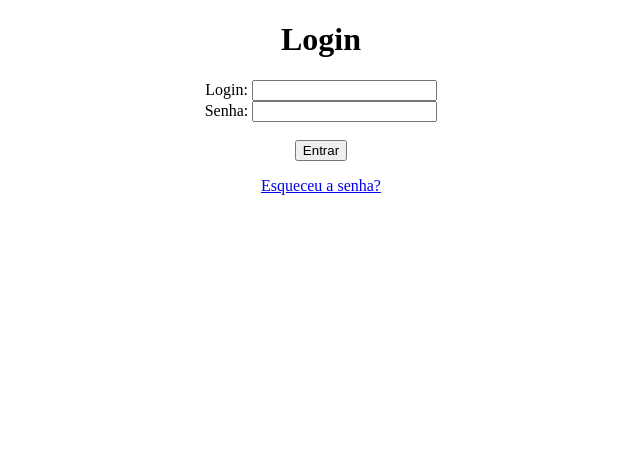
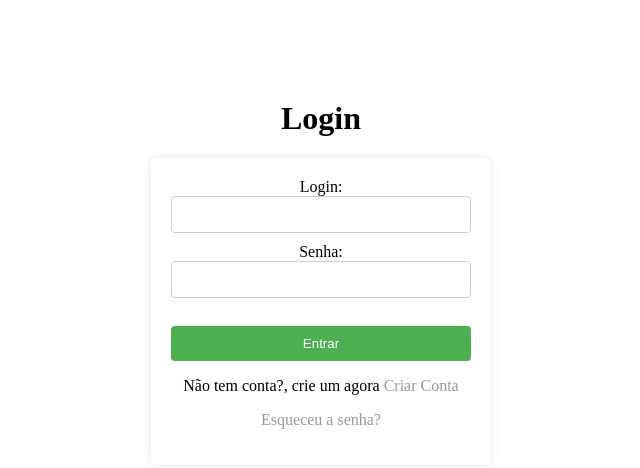
Before and after one commit to brunowan45/projetoa3, a PHP site: page /login.php in a window 1280 px wide. Shown: the top 468 px of the page, without its empty margins (319-959 px from the left). Run offline with PHP 8.4, Linux system fonts and the light colour scheme.

Commit message:
Update login.php

```diff
--- a/login.php
+++ b/login.php
@@ -4,6 +4,68 @@
 	<meta charset="utf-8">
 	<meta name="viewport" content="width=device-width, initial-scale=1">
 	<title>Projeto A3 - Programação e Modelagem Manhã</title>
+    <style>
+        <!DOCTYPE html>
+<html>
+<head>
+	<meta charset="utf-8">
+	<meta name="viewport" content="width=device-width, initial-scale=1">
+	<title>Projeto A3 - Programação e Modelagem Manhã</title>
+	<style>
+		body {
+			font-family: Arial, sans-serif;
+			background-color: red;
+		}
+
+		center {
+			margin-top: 100px;
+		}
+
+		h1 {
+			color: dark;
+		}
+
+		form {
+			width: 300px;
+			padding: 20px;
+			background-color: #fff;
+			border-radius: 5px;
+			box-shadow: 0 0 10px rgba(0, 0, 0, 0.1);
+		}
+
+		input[type="text"],
+		input[type="password"] {
+			width: 100%;
+			padding: 10px;
+			margin-bottom: 10px;
+			border: 1px solid #ccc;
+			border-radius: 4px;
+			box-sizing: border-box;
+		}
+
+		input[type="submit"] {
+			width: 100%;
+			padding: 10px;
+			background-color: #4CAF50;
+			color: #fff;
+			border: none;
+			border-radius: 4px;
+			cursor: pointer;
+		}
+
+		input[type="submit"]:hover {
+			background-color: red;
+		}
+
+		a {
+			color: #999;
+			text-decoration: none;
+		}
+
+		a:hover {
+			text-decoration: underline;
+		}
+	</style>
 </head>
 <body>
 	<center>
@@ -13,9 +75,13 @@
 			Senha: <input type="password" name="senha" required><br><br>
 			<input type="submit" name="entrar" value="Entrar">
             <p>
+            Não tem conta?, crie um agora <a href="cadastro.php">Criar Conta</a><br>
+            <p>
             <a href="alterarsenha2.php">Esqueceu a senha?</a><br>
             </p>
 		</form>
 	</center>
 </body>
 </html>
+
+    </style>
```
